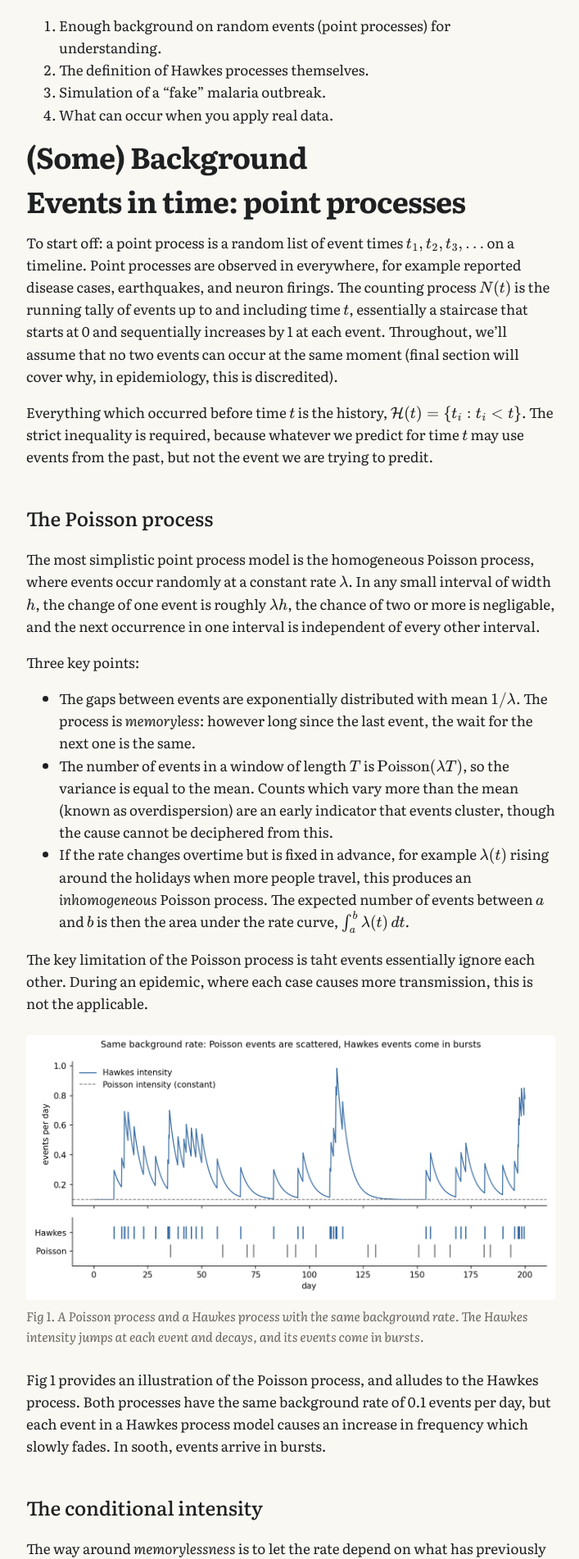
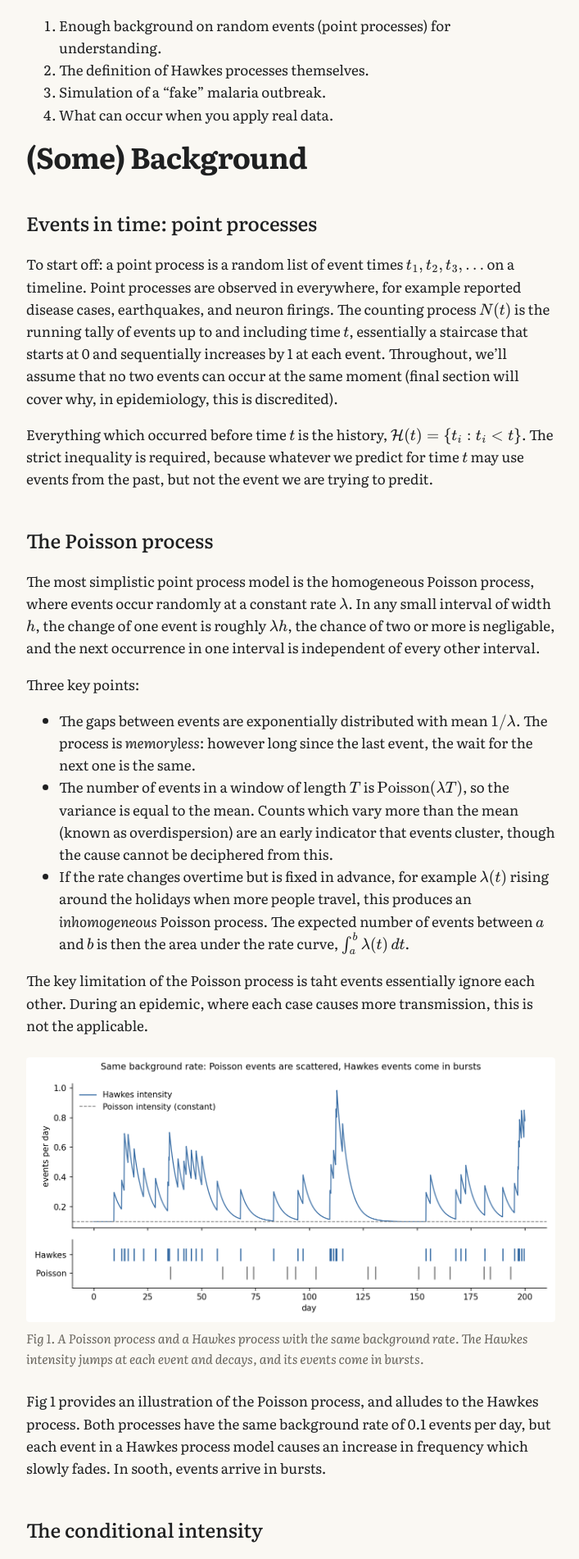
Before and after one commit to timj-wood/timj-wood.github.io, a Jekyll site: the page built from _posts/2026-09-23-hawkes-processes.md, in a window 1280 px wide. Shown: the part 916-2818 px from the top of the page at 82% size, without its empty margins (285-992 px from the left). Built offline with Jekyll 4.4.1, drawn with Linux system fonts in a browser that asks for light colours.

```diff
--- a/_posts/2026-09-23-hawkes-processes.md
+++ b/_posts/2026-09-23-hawkes-processes.md
@@ -19,7 +19,7 @@ The rough plan is to cover:
 
 # (Some) Background
 
-# Events in time: point processes
+## Events in time: point processes
 
 To start off: a point process is a random list of event times $t_1, t_2, t_3, \ldots$ on a timeline. Point processes are observed in everywhere, for example reported disease cases, earthquakes, and neuron firings. The counting process $N(t)$ is the running tally of events up to and including time $t$, essentially a staircase that starts at 0 and sequentially increases by 1 at each event. Throughout, we'll assume that no two events can occur at the same moment (final section will cover why, in epidemiology, this is discredited).
 
```
